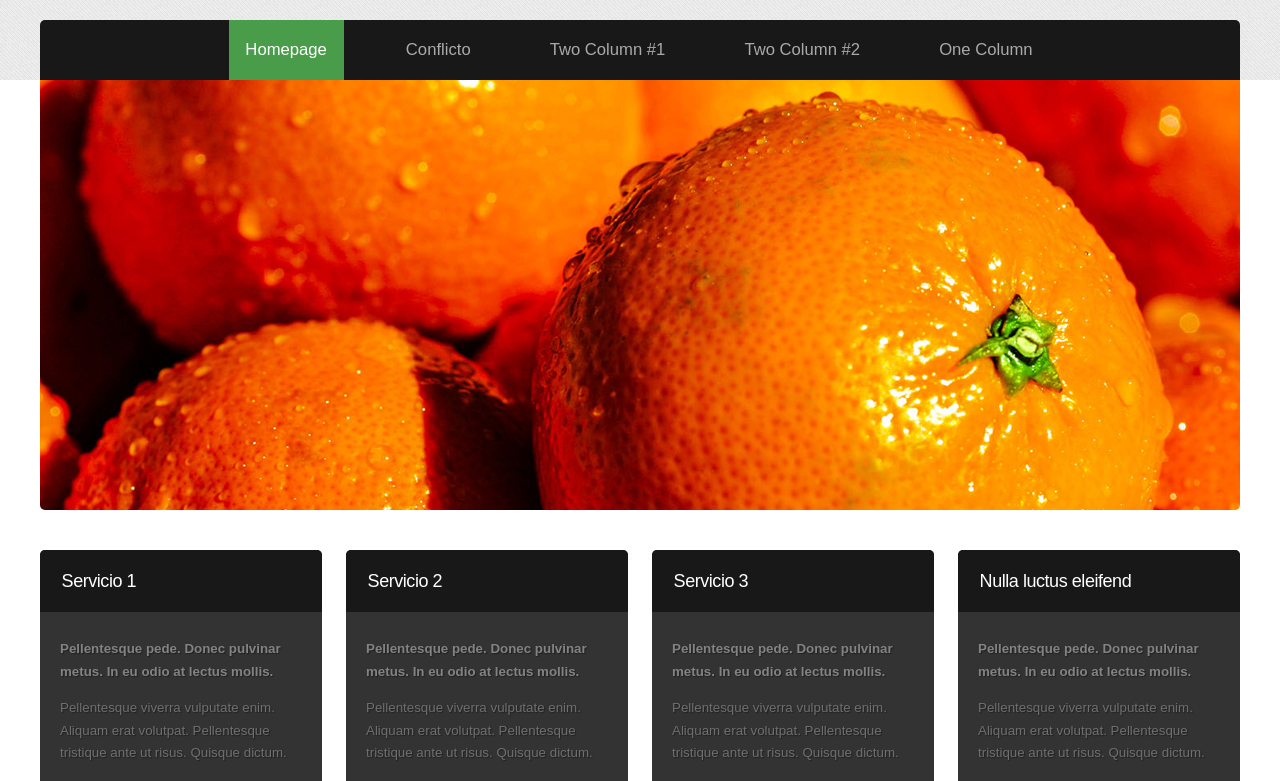
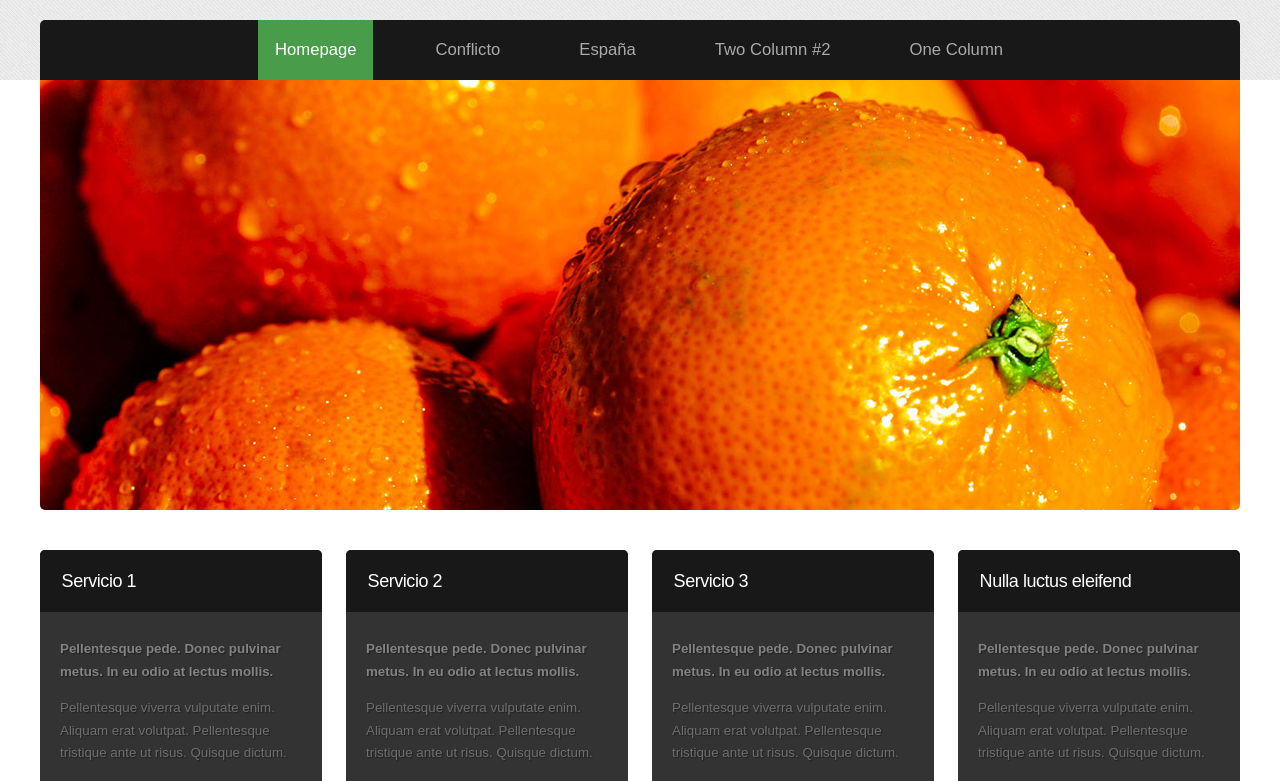
Before and after one commit to LuisAguayo/usodegit, a plain HTML site: page index.html in a window 1280 px wide. Shown: the part 113-894 px from the top of the page. Drawn offline with Linux system fonts and the light colour scheme.

Commit message:
nuevo commit para conflicto.

```diff
--- a/index.html
+++ b/index.html
@@ -42,7 +42,7 @@
 						<ul>
 							<li class="current_page_item"><a href="index.html">Homepage</a></li>
 							<li><a href="threecolumn.html">Conflicto</a></li>
-							<li><a href="twocolumn1.html">Two Column #1</a></li>
+							<li><a href="twocolumn1.html">España</a></li>
 							<li><a href="twocolumn2.html">Two Column #2</a></li>
 							<li><a href="onecolumn.html">One Column</a></li>
 						</ul>
```
Also changed, not shown: quienesomos.html (+1 -1 lines).
